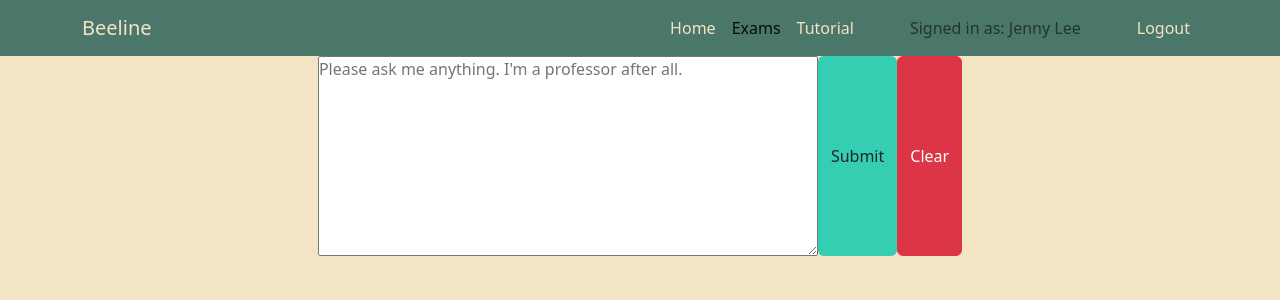
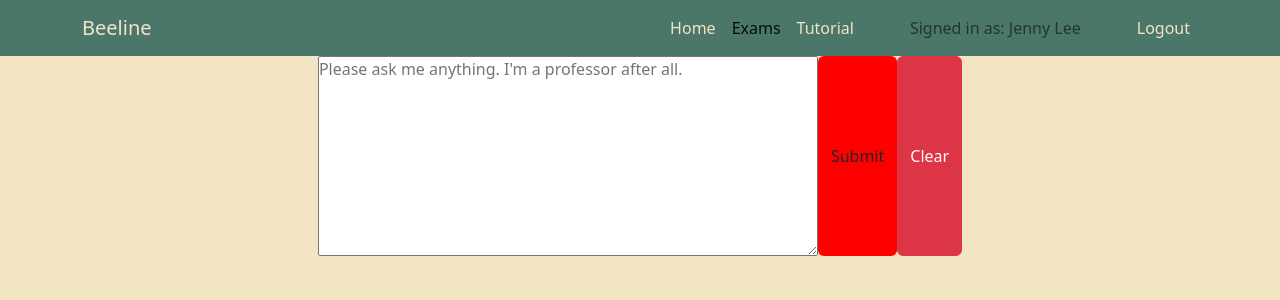
Before and after one commit to smalloctopi/lahacks2023, a React (Create React App) app in the folder flask_react/: page /generate_exams in a window 1280 px wide. Shown: the top 300 px of the page. Built offline with nearby package versions, Linux system fonts and the light colour scheme.

Commit message:
Make button red.

```diff
--- a/flask_react/src/App.css
+++ b/flask_react/src/App.css
@@ -11,9 +11,9 @@ body {
   font-family: 'Outfit', sans-serif;
   background-color: #f3e4c3 !important;
 }
-
+/* change back */
 .btn.btn-custom {
-  background-color: #35ceb2;
+  background-color: red;
 }
 
 /* Navbar */
```
Also changed, not shown: 1 other file (tests, documents, lock files or other folders).
